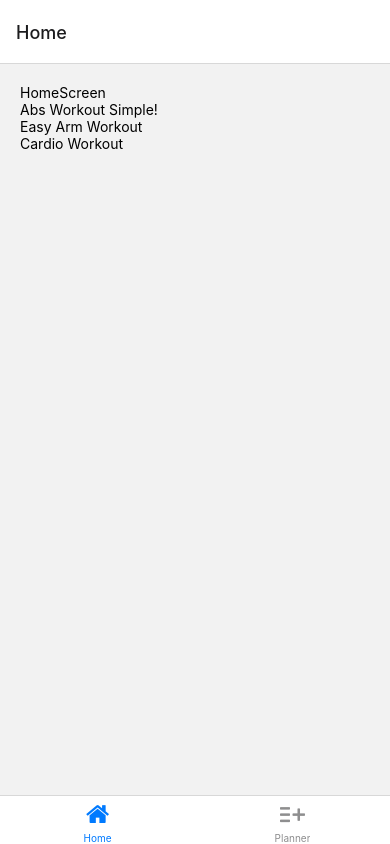
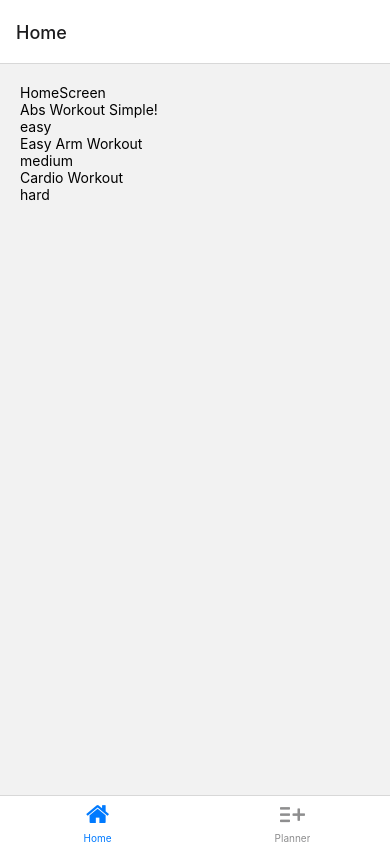
Before and after one commit to DrewIndeed/react-native-projects, a React Native app in the folder workout-app/: screen /Home in a window 390 px wide. Built offline with nearby package versions, Linux system fonts and the light colour scheme.

Commit message:
12. workout-app: componentize WorkoutItem

```diff
--- /dev/null
+++ b/workout-app/components/WorkoutItem.tsx
@@ -0,0 +1,11 @@
+import { View, Text } from 'react-native';
+import { Workout } from '../types/data';
+
+export default function renderItem({ item }: { item: Workout }) {
+  return (
+    <View>
+      <Text>{item.name}</Text>
+      <Text>{item.difficulty}</Text>
+    </View>
+  );
+}
--- a/workout-app/screens/HomeScreen.tsx
+++ b/workout-app/screens/HomeScreen.tsx
@@ -2,12 +2,7 @@ import { View, Text, StyleSheet, FlatList } from 'react-native';
 import { NativeStackHeaderProps } from '@react-navigation/native-stack';
 import data from '../data.json';
 import { Workout } from '../types/data';
-
-const renderItem = ({ item }: { item: Workout }) => (
-  <View>
-    <Text>{item.name}</Text>
-  </View>
-);
+import WorkoutItem from '../components/WorkoutItem';
 
 const HomeScreen = ({ navigation }: NativeStackHeaderProps) => {
   return (
@@ -18,7 +13,7 @@ const HomeScreen = ({ navigation }: NativeStackHeaderProps) => {
         // data is read from a JSON file so dont know what tah hell is the tpye
         // so we need to specify which type of array it is
         data={data as Workout[]}
-        keyExtractor={(item) => item.slug} // key attribiute when you render a list in Reacr
+        keyExtractor={(item) => item.slug} // key attribute when you render a list in React
         // WRITE INLINE WAY
         // renderItem={(
         //   { item } // remember to deconstruct "item"
@@ -29,7 +24,7 @@ const HomeScreen = ({ navigation }: NativeStackHeaderProps) => {
         //   </View>
         // )}
 
-        renderItem={renderItem}
+        renderItem={WorkoutItem}
       />
     </View>
   );
--- a/workout-app/types/data.ts
+++ b/workout-app/types/data.ts
@@ -21,6 +21,6 @@ export interface SequenceItem {
   type: SequenceType;
   duration: number;
 
-  // '?': because some exercise don't have its
+  // '?': because some exercise don't have reps
   reps?: number;
 }
```
